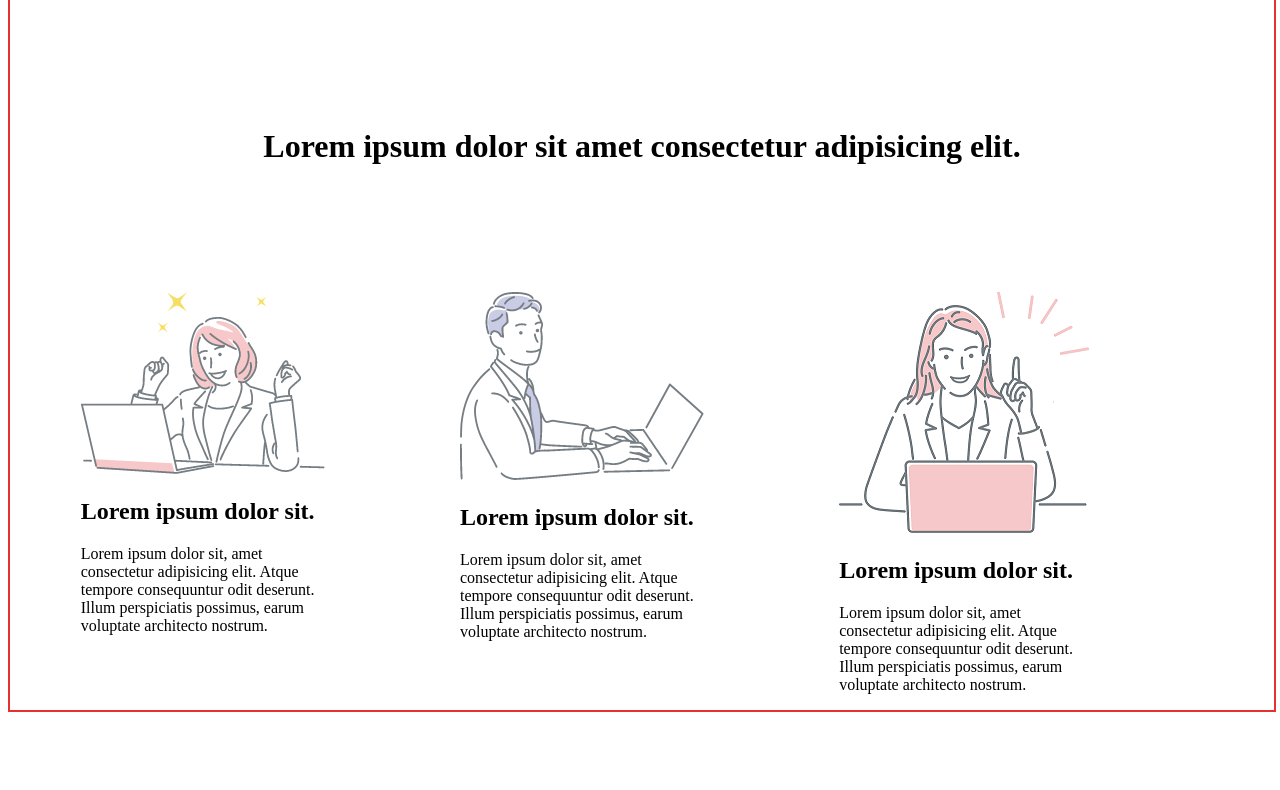
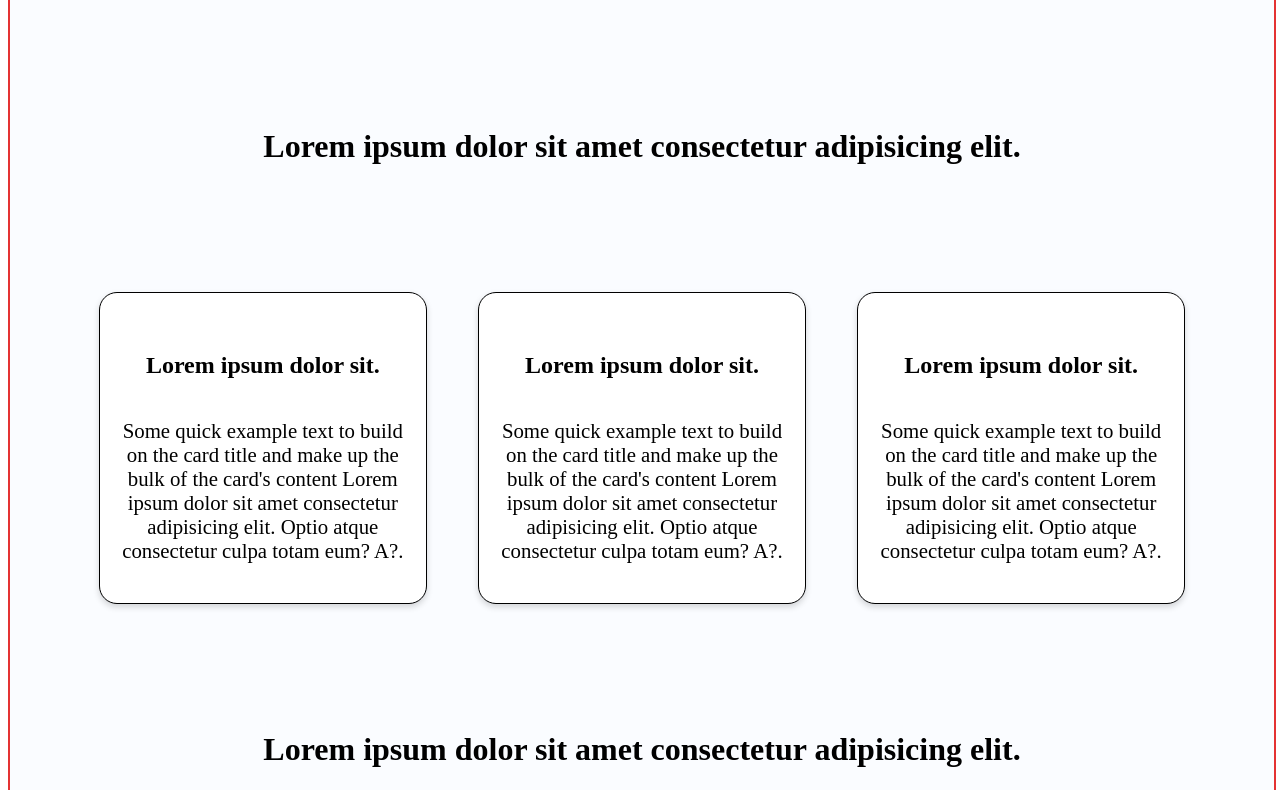
Before and after one commit to deepak5204/Assignment, a plain HTML site: page Index.html in a window 1280 px wide. Shown: the part 670-1460 px from the top of the page. Before the commit the page ends 1390 px from the top, so only its background shows below. Drawn offline with Linux system fonts and the light colour scheme; files whose address does not match are found by name.

Commit message:
add card in second page and complete second page

```diff
--- a/Index.html
+++ b/Index.html
@@ -1,5 +1,6 @@
 <!DOCTYPE html>
 <html lang="en">
+
 <head>
     <meta charset="UTF-8">
     <meta http-equiv="X-UA-Compatible" content="IE=edge">
@@ -7,6 +8,7 @@
     <title>Assignment</title>
     <link rel="stylesheet" href="style.css">
 </head>
+
 <body>
     <div class="container">
 
@@ -34,7 +36,9 @@
             <div class="leftBox">
                 <h2>Lorem ipsum dolor, sit amet consectetur adipisicing elit. Enim, perferendis.</h2>
                 <br>
-                <p>Lorem ipsum dolor, sit amet consectetur adipisicing elit. Corrupti expedita accusantium, assumenda quos laboriosam perspiciatis facilis ipsam nisi, amet quam ad recusandae aut molestias ea vel minima consectetur possimus voluptatum?</p>
+                <p>Lorem ipsum dolor, sit amet consectetur adipisicing elit. Corrupti expedita accusantium, assumenda
+                    quos laboriosam perspiciatis facilis ipsam nisi, amet quam ad recusandae aut molestias ea vel minima
+                    consectetur possimus voluptatum?</p>
                 <br>
                 <button type="button" class="btn btn-primary">Check Pricing</button>
             </div>
@@ -45,24 +49,65 @@
             </div>
         </div>
 
+        <!-- Second section -->
+        <div class="secondPage">
+            <h1>Lorem ipsum dolor sit amet consectetur adipisicing elit.</h1>
+
+            <div class="spageBox">
+                <div class="card" style="width: 18rem;">
+                    <div class="card-body">
+                        <h5 class="card-title">Lorem ipsum dolor sit.</h5>
+                        <p class="card-text">Some quick example text to build on the card title and make up the bulk of
+                            the card's content Lorem ipsum dolor sit amet consectetur adipisicing elit. Optio atque consectetur culpa totam eum? A?.</p>
+                    </div>
+                </div>
+                <div class="card" style="width: 18rem;">
+                    <div class="card-body">
+                        <h5 class="card-title">Lorem ipsum dolor sit.</h5>
+                        <p class="card-text">Some quick example text to build on the card title and make up the bulk of
+                            the card's content Lorem ipsum dolor sit amet consectetur adipisicing elit. Optio atque consectetur culpa totam eum? A?.</p>
+                    </div>
+                </div>
+                <div class="card" style="width: 18rem;">
+                    <div class="card-body">
+                        <h5 class="card-title">Lorem ipsum dolor sit.</h5>
+                        <p class="card-text">Some quick example text to build on the card title and make up the bulk of
+                            the card's content Lorem ipsum dolor sit amet consectetur adipisicing elit. Optio atque consectetur culpa totam eum? A?.</p>
+                    </div>
+                </div>
+            </div>
+
+        </div>
+
+
+
         <!-- third page section -->
         <div class="thirdPage">
             <h1>Lorem ipsum dolor sit amet consectetur adipisicing elit.</h1>
             <div class="tpageBox">
-                <div class="card card1">
-                    <img src="./img/card1.png" />
-                    <h2>Lorem ipsum dolor sit.</h2>
-                    <p>Lorem ipsum dolor sit, amet consectetur adipisicing elit. Atque tempore consequuntur odit deserunt. Illum perspiciatis possimus, earum voluptate architecto nostrum.</p>
+                <div class="card" style="width: 18rem;">
+                    <img src="./img/card1.png" class="card-img-top" alt="...">
+                    <div class="card-body">
+                        <p class="card-text">Some quick example text to build on the card title and make up the bulk of
+                            the card's content Lorem ipsum dolor sit, amet consectetur adipisicing elit. Porro, sint!
+                        </p>
+                    </div>
                 </div>
-                <div class="card card2">
-                    <img src="./img/card2.png" />
-                    <h2>Lorem ipsum dolor sit.</h2>
-                    <p>Lorem ipsum dolor sit, amet consectetur adipisicing elit. Atque tempore consequuntur odit deserunt. Illum perspiciatis possimus, earum voluptate architecto nostrum.</p>
+                <div class="card" style="width: 18rem;">
+                    <img src="./img/card2.png" class="card-img-top" alt="...">
+                    <div class="card-body">
+                        <p class="card-text">Some quick example text to build on the card title and make up the bulk of
+                            the card's content Lorem ipsum dolor sit amet consectetur adipisicing elit. Aliquid,
+                            dolorum.</p>
+                    </div>
                 </div>
-                <div class="card card3">
-                    <img src="./img/card3.png" />
-                    <h2>Lorem ipsum dolor sit.</h2>
-                    <p>Lorem ipsum dolor sit, amet consectetur adipisicing elit. Atque tempore consequuntur odit deserunt. Illum perspiciatis possimus, earum voluptate architecto nostrum.</p>
+                <div class="card" style="width: 18rem;">
+                    <img src="./img/card3.png" class="card-img-top" alt="...">
+                    <div class="card-body">
+                        <p class="card-text">Some quick example text to build on the card title and make up the bulk of
+                            the card's content Lorem ipsum dolor sit amet consectetur, adipisicing elit. Corporis,
+                            itaque.</p>
+                    </div>
                 </div>
             </div>
         </div>
@@ -72,4 +117,5 @@
     </div>
 
 </body>
+
 </html>
--- a/style.css
+++ b/style.css
@@ -2,6 +2,7 @@
     width: 100%;
     /* height: 100%; */
     border: 2px solid rgb(228, 50, 50);
+    background: #fafcff 0% 0% no-repeat padding-box;
 }
 
 .box{
@@ -51,7 +52,32 @@ hr{
 }
 
 /* Second page */
+.secondPage h1{
+    /* align-items: center; */
+    text-align: center;
+    margin: 10%;
+}
+.spageBox{
+    display: flex;
+    justify-content: space-around;
+    margin: 0 5% 0 5%;
+}
+.spageBox .card-title{
+    font-size: 1.5rem;
+}
+.spageBox .card{
+    background: #FFFFFF 0% 0% no-repeat padding-box;
+    box-shadow: 0px 3px 6px #00000029;
+    border-radius: 18px;
+    opacity: 1;
+    border: 1px solid black;
+    text-align: center;
+    padding: 1.2rem;
+    font-size: 1.3rem;
+}
 
+
+/* Third page */
 .tpageBox{
     display: flex;
     justify-content: space-around;
@@ -61,17 +87,3 @@ hr{
     text-align: center;
     margin: 10%;
 }
-.card{
-width: 32%;
-}
-
-.card1 p{
-    padding-right: 30%;
-}
-.card2 p{
-    padding-right: 30%;
-}
-
-.card3 p{
-    padding-right: 30%;
-}
```
